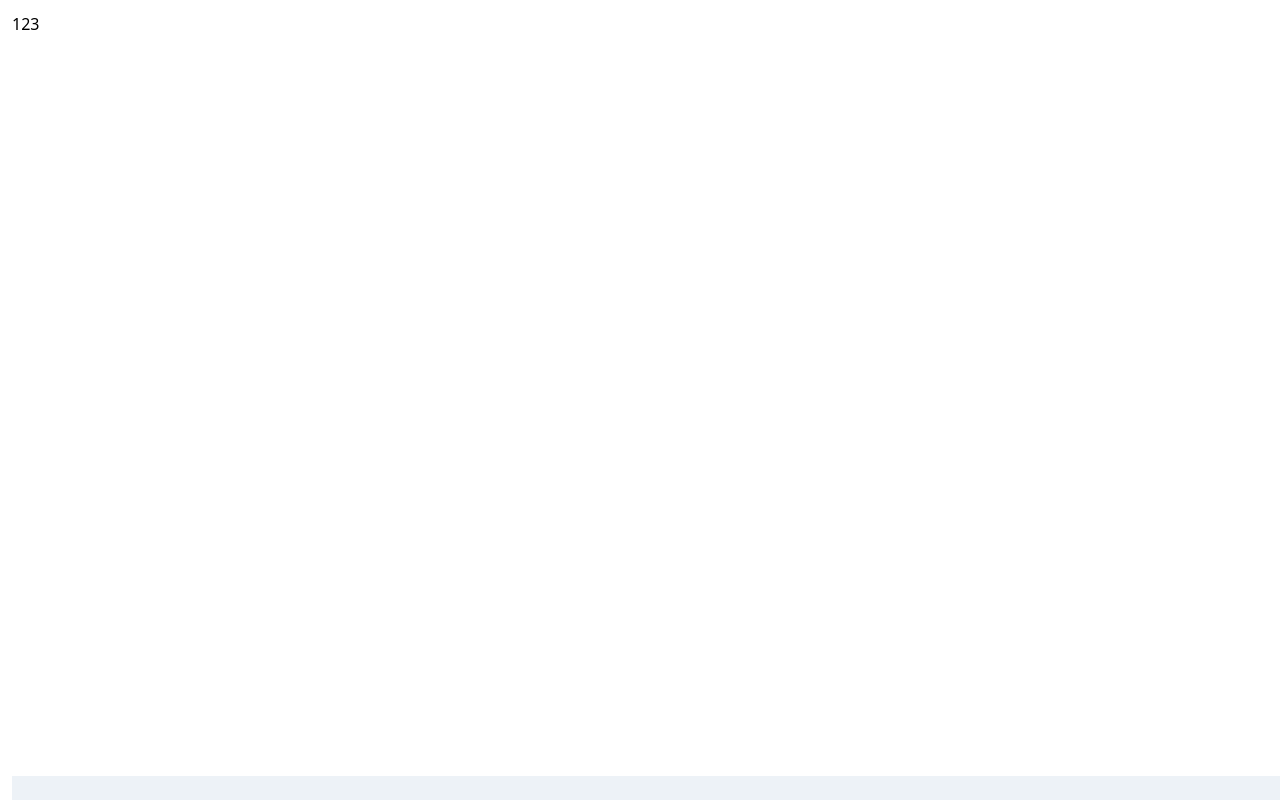
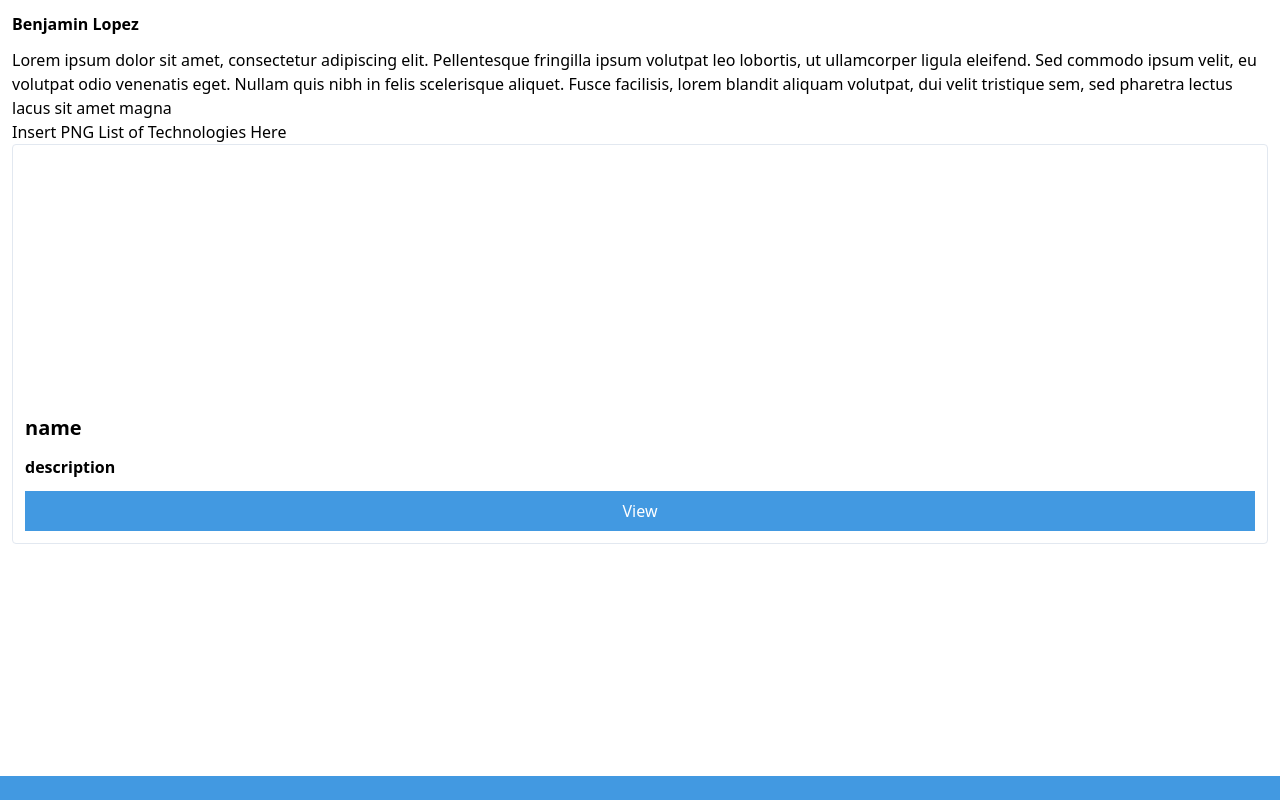
Before and after one commit to bejolo018/portfolio_page, a React (Create React App) app in the folder portfolio/: page / in a window 1280 px wide. Built offline with nearby package versions, Linux system fonts and the light colour scheme.

Commit message:
Got the basic file structure and skeleton laid out, need to add state and fill in data then style

```diff
--- a/portfolio/src/App.js
+++ b/portfolio/src/App.js
@@ -6,14 +6,10 @@ import Home from './Views/Home'
 function App() {
   return (
     <div className="relative pb-10 min-h-screen">
-
       <div className="p-3">
         <Home />
-
+      </div>
       <Footer />
-
-
-      </div>
     </div>
   );
 }
--- /dev/null
+++ b/portfolio/src/Components/AboutMe.js
@@ -0,0 +1,11 @@
+import React from 'react'
+
+function AboutMe() {
+    return (
+        <div>
+            Lorem ipsum dolor sit amet, consectetur adipiscing elit. Pellentesque fringilla ipsum volutpat leo lobortis, ut ullamcorper ligula eleifend. Sed commodo ipsum velit, eu volutpat odio venenatis eget. Nullam quis nibh in felis scelerisque aliquet. Fusce facilisis, lorem blandit aliquam volutpat, dui velit tristique sem, sed pharetra lectus lacus sit amet magna
+        </div>
+    )
+}
+
+export default AboutMe
--- a/portfolio/src/Components/Footer.js
+++ b/portfolio/src/Components/Footer.js
@@ -2,7 +2,7 @@ import React from 'react'
 
 function Footer() {
     return (
-        <header className="bg-gray-200 text-center text-xs p-3 absolute bottom-0 w-full">
+        <header className="bg-blue-500 text-center text-xs p-3 absolute bottom-0 w-full">
             {/* &copy; Copyright2020 */}
         </header>
     )
--- /dev/null
+++ b/portfolio/src/Components/Name.js
@@ -0,0 +1,11 @@
+import React from 'react'
+
+function Name() {
+    return (
+        <div>
+            <div className="font-bold mb-3">Benjamin Lopez</div>
+        </div>
+    )
+}
+
+export default Name
--- a/portfolio/src/Components/ProjectCard.js
+++ b/portfolio/src/Components/ProjectCard.js
@@ -4,32 +4,30 @@ import { Link } from 'react-router-dom'
 function ProductCard(props) {
     return (
         <div className="border mb-4 rounded overflow-hidden">
-            {/* <Link to ={`/products/${props.product.id}`}>
+
             <div
                 style={{
-                    'backgroundImage': `url('${props.product.images}')`
+                    'backgroundImage': `url('')`
                 }}
                 className="w-full h-64 bg-blue bg-cover"
             >
             </div>
-            </Link>
+
             <div className="p-3">
                 <h3 className="font-bold text-xl mb-3">
-                <Link to ={`/products/${props.product.id}`}>
-                    {props.product.name}
-                </Link>
+                    name
                 </h3>
             <div className="font-bold mb-3">
-                $ {props.product.price}
+                description
             </div>
             <div>
-            <Link to ={`/products/${props.product.id}`}
+            <div /*to ={`/products/${props.product.id}`}*/
                   className="bg-blue-500 text-white p-2 flex justify-center"
             >
                 View
-            </Link>
             </div>
-            </div> */}
+            </div>
+            </div>
         </div>
     )
 }
--- /dev/null
+++ b/portfolio/src/Components/Techonologies.js
@@ -0,0 +1,11 @@
+import React from 'react'
+
+function Techonologies() {
+    return (
+        <div>
+            Insert PNG List of Technologies Here
+        </div>
+    )
+}
+
+export default Techonologies
--- a/portfolio/src/Views/Home.js
+++ b/portfolio/src/Views/Home.js
@@ -1,9 +1,16 @@
 import React from 'react'
+import Name from '../Components/Name'
+import AboutMe from '../Components/AboutMe'
+import Technologies from '../Components/Techonologies'
+import ProjectCard from '../Components/ProjectCard'
 
 function Home() {
     return (
         <div>
-            123
+            <Name />
+            <AboutMe />
+            <Technologies />
+            <ProjectCard />
         </div>
     )
 }
```
